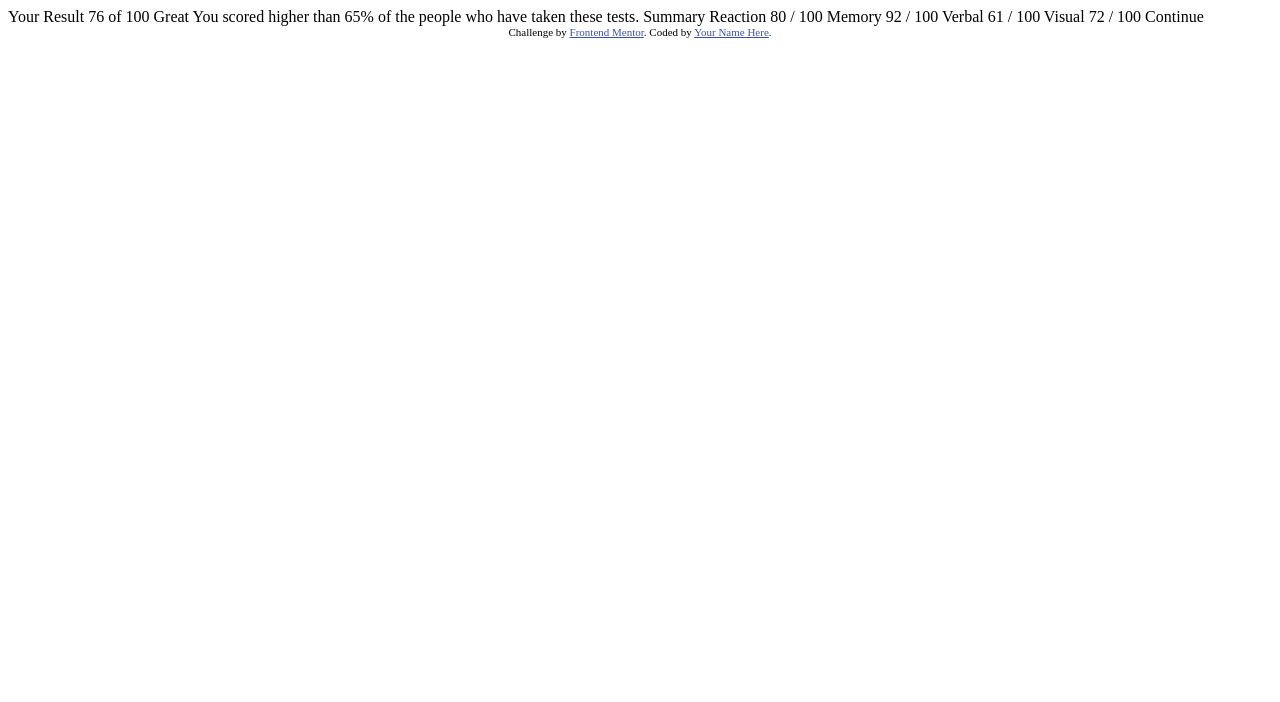
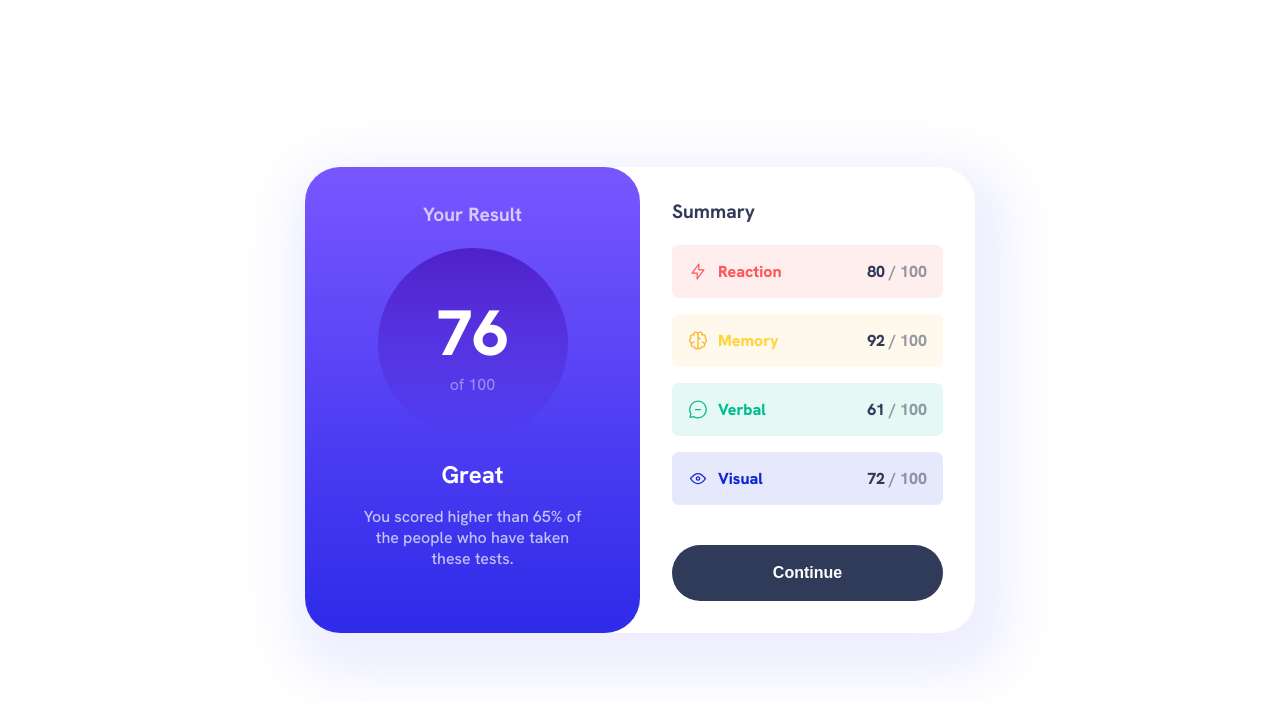
Before and after one commit to OliveiraRony/results-summary-component-main, a plain HTML site: page index.html in a window 1280 px wide. Drawn offline with Linux system fonts and the light colour scheme.

Commit message:
refactoring

```diff
--- a/index.html
+++ b/index.html
@@ -1,47 +1,77 @@
 <!DOCTYPE html>
 <html lang="en">
   <head>
-  <meta charset="UTF-8">
-  <meta name="viewport" content="width=device-width, initial-scale=1.0"> <!-- displays site properly based on user's device -->
+    <meta charset="UTF-8" />
+    <meta name="viewport" content="width=device-width, initial-scale=1.0" />
 
-  <link rel="icon" type="image/png" sizes="32x32" href="./assets/images/favicon-32x32.png">
+    <link
+      rel="icon"
+      type="image/png"
+      sizes="32x32"
+      href="./assets/images/favicon-32x32.png"
+    />
+
+    <link rel="stylesheet" href="style.css" />
 
     <title>Frontend Mentor | Results summary component</title>
-
-  <!-- Feel free to remove these styles or customise in your own stylesheet 👍 -->
-  <style>
-    .attribution { font-size: 11px; text-align: center; }
-    .attribution a { color: hsl(228, 45%, 44%); }
-  </style>
   </head>
   <body>
+    <main>
+      <section class="results">
+        <h1>Your Result</h1>
 
-  Your Result
-  76
-  of 100
+        <div class="result-score">
+          <p><span class="reached-score">76</span> of 100</p>
+        </div>
 
-  Great
+        <p class="score-rating">Great</p>
+
+        <p class="info">
           You scored higher than 65% of the people who have taken these tests.
+        </p>
+      </section>
 
-  Summary
+      <section class="summary">
+        <h2>Summary</h2>
 
-  Reaction
-  80 / 100
+        <div class="summary-item reaction-category">
+          <div class="flex-group">
+            <img src="assets/images/icon-reaction.svg" alt="" />
+            <h3>Reaction</h3>
 
-  Memory
-  92 / 100
+          </div>
+          <p><span>80</span> / 100</p>
+        </div>
 
-  Verbal
-  61 / 100
+        <div class="summary-item memory-category">
+          <div class="flex-group">
+            <img src="assets/images/icon-memory.svg" alt="" />
+            <h3>Memory</h3>
+          </div>
 
-  Visual
-  72 / 100
+          <p><span>92</span> / 100</p>
+        </div>
 
-  Continue
+        <div class="summary-item verbal-category">
+          <div class="flex-group">
+            <img src="assets/images/icon-verbal.svg" alt="" />
+            <h3>Verbal</h3>
+          </div>
 
-  <div class="attribution">
-    Challenge by <a href="https://www.frontendmentor.io?ref=challenge" target="_blank">Frontend Mentor</a>.
-    Coded by <a href="#">Your Name Here</a>.
+          <p><span>61</span> / 100</p>
         </div>
+
+        <div class="summary-item visual-category">
+          <div class="flex-group">
+            <img src="assets/images/icon-visual.svg" alt="" />
+            <h3>Visual</h3>
+          </div>
+
+          <p><span>72</span> / 100</p>
+        </div>
+
+        <button id="continue-button">Continue</button>
+      </section>
+    </main>
   </body>
 </html>
--- a/style.css
+++ b/style.css
@@ -2,7 +2,7 @@
 
 :root {
   --reaction-test-red: hsl(0, 100%, 67%);
-  --memory-test-yellow: hsl(39, 100%, 81%);
+  --memory-test-yellow: hsl(47, 100%, 62%);
   --verbal-test-green: hsl(166, 100%, 37%);
   --visual-test-blue: hsl(234, 85%, 45%);
 
@@ -22,44 +22,35 @@
   box-sizing: border-box;
   margin: 0;
   padding: 0;
-  font-family: "Hanken Grotesk", sans-serif;
 }
 
 body {
-  display: flex;
-  justify-content: center;
-  align-items: center;
-  flex-direction: column;
+  font-family: "Hanken Grotesk", sans-serif;
+  height: 100vh;
 }
 
-.card {
-  width: 100%;
-}
-
-.result {
+.results {
+  color: hsla(0, 0%, 100%, 0.7);
   background-image: linear-gradient(
     to bottom,
     var(--primary-background-gradient-color),
     var(--secondary-background-gradient-color)
   );
+
+  padding: 1.2rem;
   display: flex;
-  justify-content: center;
+  flex-direction: column;
   align-items: center;
-  flex-direction: column;
-  border-radius: 0 0 40px 40px;
+  border-radius: 0 0 30px 30px;
 }
 
-.result > h1 {
-  font-weight: 500;
-  font-size: 1.2em;
-  margin-top: 1.5rem;
-  margin-bottom: 1.3rem;
-  color: var(--light-lavender);
+.results > h1 {
+  font-size: 1.1em;
 }
 
-.score-circle {
-  min-width: 140px;
-  min-height: 140px;
+.results .result-score {
+  width: 140px;
+  aspect-ratio: 1 / 1;
   border-radius: 50%;
   background-image: linear-gradient(
     to bottom,
@@ -69,146 +60,155 @@ body {
   display: flex;
   justify-content: center;
   align-items: center;
-  flex-direction: column;
+  margin: 1.3rem 0;
 }
 
-.score-circle .reached-score {
+.result-score .reached-score {
+  display: block;
+  font-size: 3em;
+  font-weight: 800;
   color: var(--white);
-  font-size: 3.4em;
-  font-weight: 800;
 }
 
-.score-circle .maximum-score {
-  color: hsla(0, 0%, 100%, 0.424);
+.result-score p {
+  color: hsl(0, 0%, 100%, 0.4);
 }
 
-.rating {
+.results .score-rating {
+  font-size: 1.5em;
   color: var(--white);
-  font-size: 1.4em;
-  font-weight: 500;
-  margin-top: 1.5rem;
-  margin-bottom: 0.6rem;
+  font-weight: 700;
 }
-
-.info {
+.results .info {
   text-align: center;
-  width: 260px;
-  color: var(--light-lavender);
-  margin-bottom: 2.5rem;
-}
-
-.attribution {
-  font-size: 11px;
-  text-align: center;
-}
-.attribution a {
-  color: hsl(228, 45%, 44%);
+  padding: 0.8rem 1.3rem 1.5rem 1.3rem;
 }
 
 .summary {
-  margin: 1.5rem 2rem;
+  padding: 1.5rem;
 }
 
-.summary > h1 {
+.summary h2 {
+  font-size: 1.2em;
   color: var(--dark-gray-blue);
-  font-size: 1.1em;
-  font-weight: 800;
-  margin-bottom: 1rem;
+  margin-bottom: 1.3rem;
 }
 
-.categories-test-wrapper {
+.summary-item {
+  background-color: var(--pale-blue);
+  margin: 1rem 0;
+  border-radius: 7px;
   display: flex;
+  align-items: center;
   justify-content: space-between;
-  border-radius: 7px;
-  padding: 15px;
-  margin-bottom: 1rem;
+  padding: 1rem;
+  font-weight: 800;
+}
+.summary-item p {
+  color: hsl(224, 30%, 27%, 0.5);
 }
 
-.categories-test-wrapper > div {
-  display: flex;
-  gap: 12px;
+.summary-item span {
+  color: var(--dark-gray-blue);
 }
 
-.categories-test-wrapper h2 {
-  display: inline-block;
-  font-size: 1em;
+.summary-item .flex-group {
+  display: flex;
+  gap: 10px;
 }
 
-.categories-test-wrapper p {
-  color: rgba(0, 0, 0, 0.402);
-  font-weight: 800;
-}
-
-.categories-test-wrapper .individual-reached-score {
-  color: var(--dark-gray-blue);
+.flex-group h3 {
+  font-size: 1em;
   font-weight: 800;
 }
 
 .reaction-category {
   color: var(--reaction-test-red);
-  background-color: hsla(0, 100%, 67%, 0.059);
+  background-color: hsl(0, 100%, 67%, 0.1);
 }
 
 .memory-category {
   color: var(--memory-test-yellow);
-  background-color: hsla(39, 100%, 81%, 0.144);
+  background-color: hsl(39, 100%, 81%, 0.2);
 }
 
 .verbal-category {
   color: var(--verbal-test-green);
-  background-color: hsla(166, 100%, 37%, 0.049);
+  background-color: hsl(166, 100%, 37%, 0.1);
 }
 
 .visual-category {
   color: var(--visual-test-blue);
-  background-color: hsla(234, 85%, 45%, 0.052);
+  background-color: hsl(234, 85%, 45%, 0.1);
 }
 
 #continue-button {
-  background-color: hsl(224, 30%, 27%);
+  color: var(--white);
+  font-size: 1em;
+  font-weight: 700;
+  background-color: var(--dark-gray-blue);
   border: none;
-  color: var(--white);
-  padding: 15px;
   width: 100%;
-  border-radius: 50px;
-  font-size: 1.1em;
-  cursor: pointer;
+  padding: 1.2rem;
+  border-radius: 30px;
+  margin-top: 0.5rem;
 }
 
 #continue-button:hover {
-  background-color: var(--secondary-background-gradient-color);
+  cursor: pointer;
+  background-image: linear-gradient(
+    to bottom,
+    var(--primary-background-gradient-color),
+    var(--secondary-background-gradient-color)
+  );
 }
 
-@media screen and (min-width: 772px) {
+@media (min-width: 768px) {
   body {
     display: flex;
     justify-content: center;
     align-items: center;
-    height: 100vh;
+  }
+  main {
+    border-radius: 35px;
+    display: flex;
+    max-width: 670px;
+    box-shadow: 10px 20px 50px 25px hsl(241, 100%, 89%, 0.3);
   }
 
-  .card {
-    width: 650px;
-    display: flex;
-    box-shadow: 10px 24px 40px 15px var(--pale-blue);
-    border-radius: 30px;
+  .results {
+    width: 50%;
+    border-radius: 35px;
   }
 
-  .result {
-    border-radius: 30px;
-    width: 50%;
-    flex-direction: column;
+  .results h1 {
+    font-size: 1.2em;
+    margin-top: 1rem;
   }
 
-  .info {
-    padding: 1rem;
+  .results .result-score {
+    width: 190px;
+    margin: 1.3em 0;
+  }
+
+  .result-score p {
+    text-align: center;
+  }
+
+  .result-score .reached-score {
+    font-size: 4em;
   }
 
   .summary {
     width: 50%;
+    padding: 2rem;
+  }
+
+  .results .info {
+    padding: 1rem 2rem 0 2rem;
   }
 
   #continue-button {
-    margin: 1.3rem 0;
+    margin-top: 1.5rem;
   }
 }
```
Lines whose indentation alone changed are shown as unchanged.
